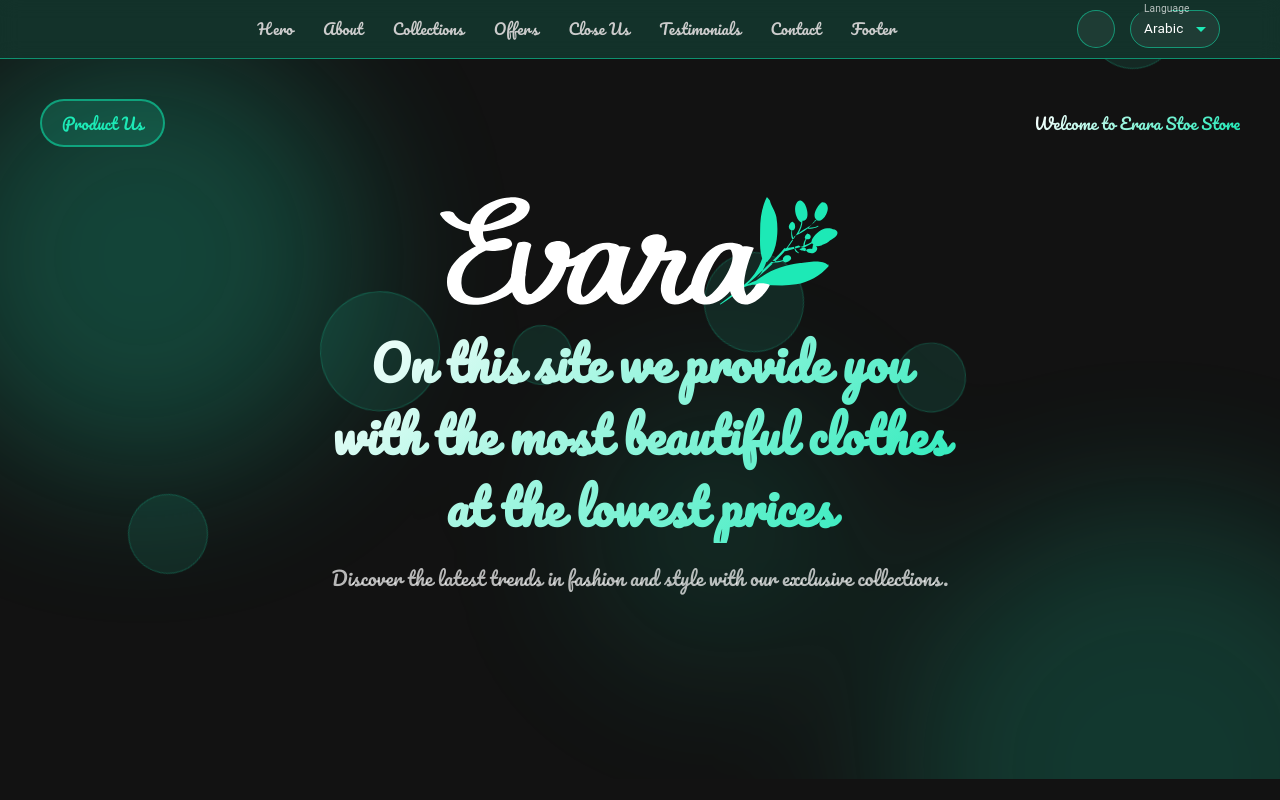
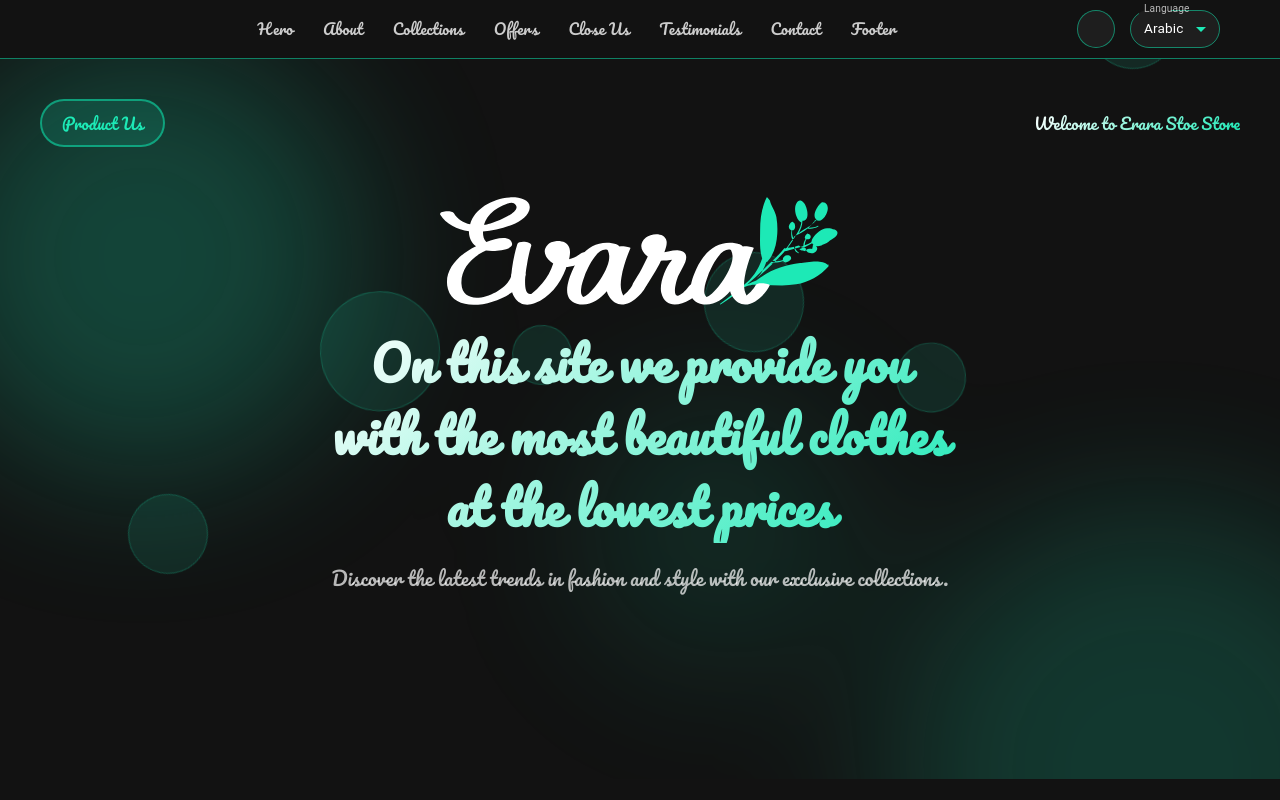
Before and after one commit to aziznefzi/clothing-store-Project, a React (Vite) app: page / in a window 1280 px wide. Shown: the top 800 px of the page. Built offline with nearby package versions, Linux system fonts and the light colour scheme; some icons are missing.

Commit message:
NamBar Update

```diff
--- a/src/app/header/header.jsx
+++ b/src/app/header/header.jsx
@@ -73,11 +73,13 @@ export default function Header() {
         '--hover-border-li': theme.palette.wbsiteTheme.border.borderHeader,
         display: 'flex',
         alignItems: 'center',
-        gap: '8px'
+        gap: '8px',
+
        }}
        key={value.id}>
         <a style={{color:theme.palette.wbsiteTheme.text.text4}} href={value.link}>{t(value.name)}</a>
-        <span style={{ color: theme.palette.wbsiteTheme.text.text17 }}>{value.icon}</span>
+        <span style={{
+          color: theme.palette.wbsiteTheme.text.text17 }}>{value.icon}</span>
        </li>
        )
     })
@@ -88,7 +90,7 @@ export default function Header() {
       {/* reader */}
       <header
       style={{
-        backgroundColor: theme.palette.wbsiteTheme.background.headerBg,
+        backgroundColor: theme.palette.wbsiteTheme.background.default,
         borderColor: theme.palette.wbsiteTheme.border.borderHeader,
         '--hover-line': theme.palette.wbsiteTheme.text.text17,
         '--hover-text': theme.palette.wbsiteTheme.text.text1
--- a/src/app/header/header.module.css
+++ b/src/app/header/header.module.css
@@ -139,6 +139,9 @@ header .Options {
    .headerMedia .navMedia li span{
     display: block;
    }
+   .headerMedia .navMedia li span svg{
+    font-size: 33px;
+    }
    .headerMedia .navMedia li:hover{
     background-color: var(--hover-bg-li, #1de9b61d);
     border-color: var(--hover-border-li, #1de9b6);
--- a/src/frontend/theme/theme.jsx
+++ b/src/frontend/theme/theme.jsx
@@ -27,7 +27,7 @@ export const getDesignTokens = (mode) => ({
             bg14: "#ddd",
             bg15: "#eee",
             bg16: "#fff",
-            headerBg: "#1de9b626",
+            headerBg: "#1de9b621",
           },
           text: {
                 text1: "#fff",
```
